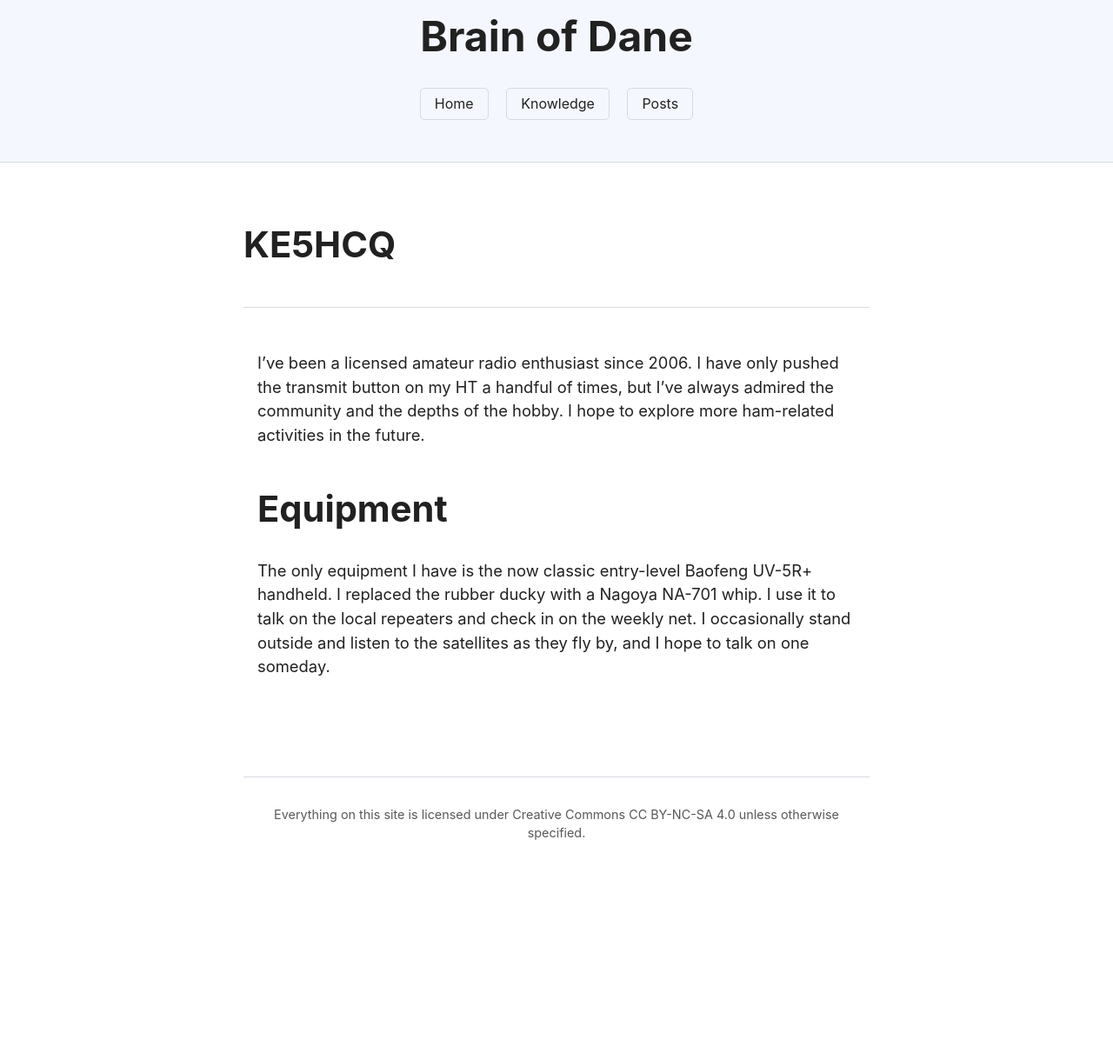
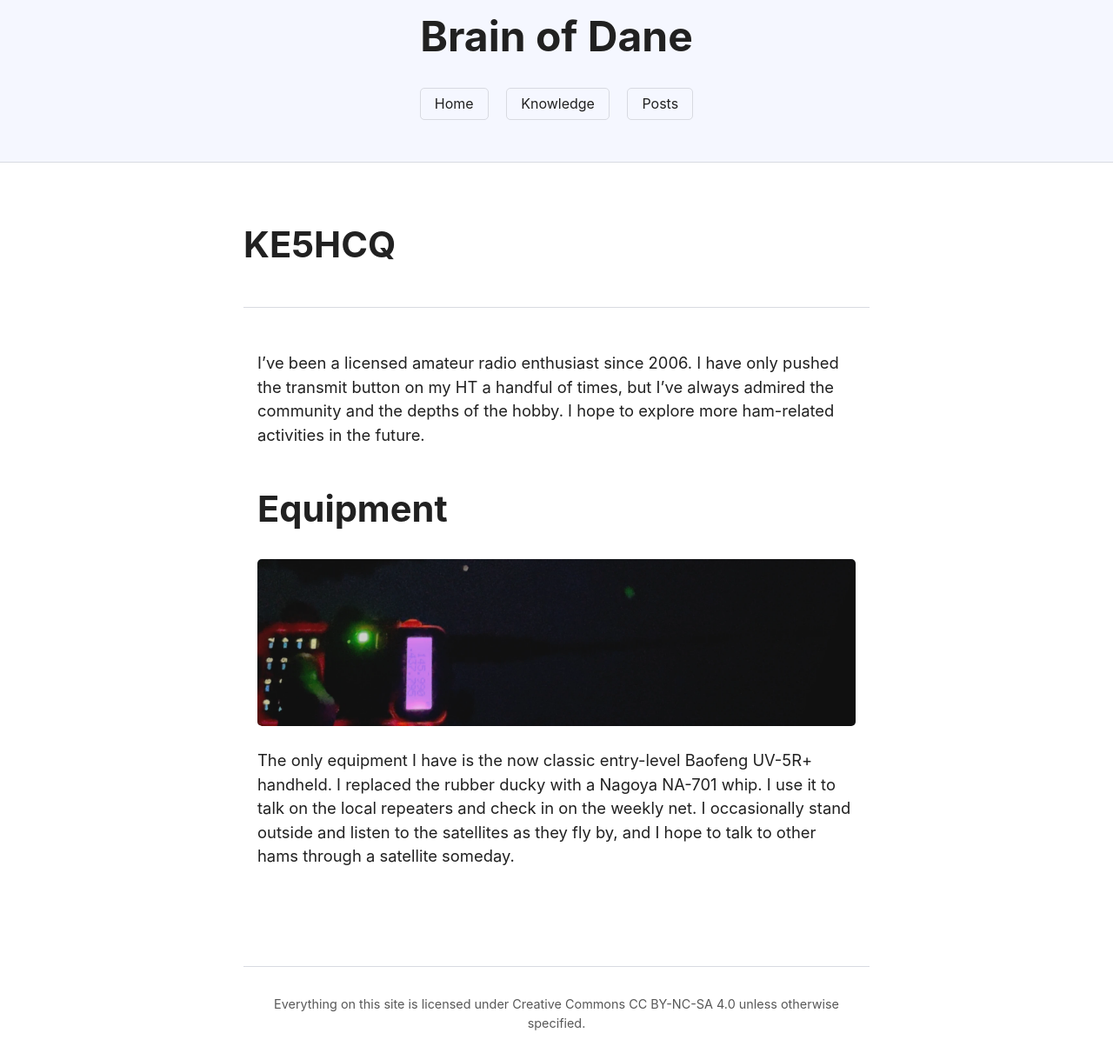
Before and after one commit to dahenson/dahenson.github.io, a Jekyll site: the page built from ke5hcq/index.md, in a window 1280 px wide. Shown: the whole page at 87% size. Built offline with Jekyll 4.4.1, drawn with Linux system fonts in a browser that asks for light colours; before the commit the page ends 993 px from its top, so only the background shows below that.

Commit message:
Add a picture of my handheld radio

```diff
--- a/ke5hcq/index.md
+++ b/ke5hcq/index.md
@@ -11,7 +11,10 @@ activities in the future.
 
 ## Equipment
 
+![An illuminated Baofeng UV-5R+ handheld radio held in one hand against the night sky](/assets/images/baofeng.webp)
+
 The only equipment I have is the now classic entry-level Baofeng UV-5R+ handheld.
 I replaced the rubber ducky with a Nagoya NA-701 whip. I use it to talk on the
 local repeaters and check in on the weekly net. I occasionally stand outside
-and listen to the satellites as they fly by, and I hope to talk on one someday.
+and listen to the satellites as they fly by, and I hope to talk to other hams
+through a satellite someday.
```
Also changed, not shown: assets/images/baofeng.webp (added).
